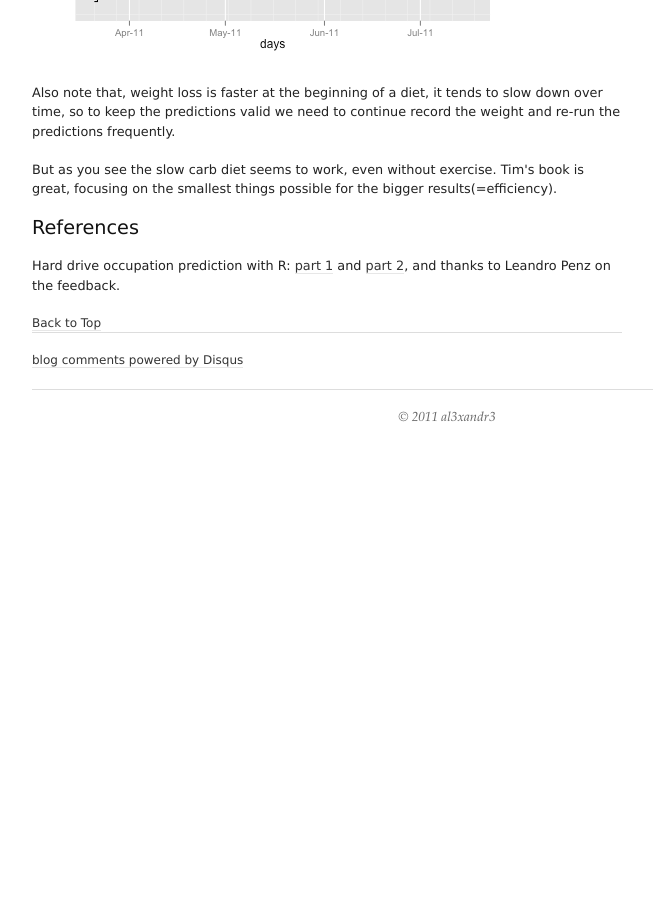
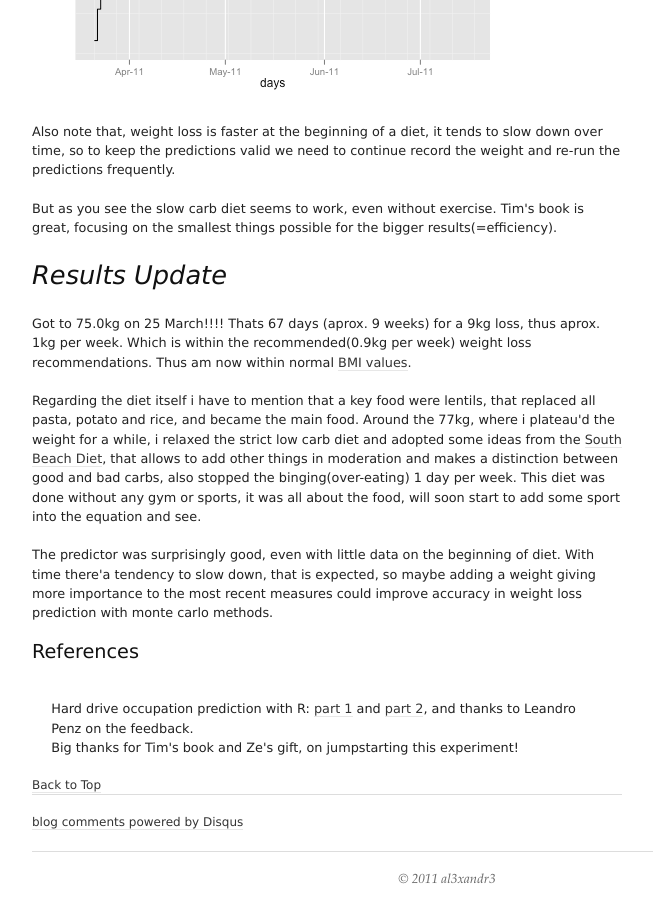
Before and after one commit to al3xandr3/al3xandr3.github.io, a Jekyll site: the page built from _posts/2011-02-05-weight-loss-predictor.html, in a window 1280 px wide and 900 px high, scrolled down 5200 px. Shown: the whole window, without its empty margins (173-826 px from the left). Built offline with Jekyll 4.4.1, drawn with Linux system fonts in a browser that asks for light colours; comment, search, counter and statistics services are not loaded; before the commit the page ends 5648 px from its top, so only the background shows below that; some of the changed text lies outside the part shown.

Commit message:
wloss update

```diff
--- a/_posts/2011-02-05-weight-loss-predictor.html
+++ b/_posts/2011-02-05-weight-loss-predictor.html
@@ -42,7 +42,7 @@ Have been tracking my weight using google spreadsheets, so i can get the data in
 <pre class="src src-R"><span style="color: #b22222;"># </span><span style="color: #b22222;">load the data
 </span>mydata = read.csv(<span style="color: #8b2252;">"http://spreadsheets.google.com/pub?key=0AnypY27pPCJydEwzYWxYWG1CcEpPLVQySTRrWml4OEE&amp;hl=en_GB&amp;single=true&amp;gid=3&amp;output=csv"</span>, header = <span style="color: #228b22;">TRUE</span>, na.strings = <span style="color: #8b2252;">"#VALUE!"</span>)
 
-<span style="color: #b22222;"># </span><span style="color: #b22222;">remove NA's
+<span style="color: #b22222;"># </span><span style="color: #b22222;">re - Something in Javascript? move NA's
 </span>mydata = na.omit(mydata)
 
 <span style="color: #b22222;"># </span><span style="color: #b22222;">Create a new column with the proper date format
@@ -54,12 +54,12 @@ tail(mydata, 5)
 
 
 <pre class="example">
-     timestamp   kg delta       day
-151 2011-03-16 75.6   0.2 Wednesday
-152 2011-03-17 75.5  -0.1  Thursday
-153 2011-03-18 75.6   0.1    Friday
-154 2011-03-19 76.1   0.5  Saturday
-155 2011-03-20 76.0  -0.1    Sunday
+     timestamp   kg delta      day
+159 2011-03-24 75.1  -0.4 Thursday
+160 2011-03-25 74.9  -0.2   Friday
+161 2011-03-26 74.7  -0.2 Saturday
+162 2011-03-27 74.7   0.0   Sunday
+163 2011-03-28 75.0   0.3   Monday
 </pre>
 
 
@@ -107,7 +107,8 @@ gghist(mydata, <span style="color: #8b2252;">"kg"</span>)
 <img src="http://al3xandr3.github.com/img/w-loss-normal.png" alt="http://al3xandr3.github.com/img/w-loss-normal.png" />
 </p>
 <p>
-Its close to normal distribution and says my weight has been mostly(in average) 80.5kg.
+Could probably extract 3 different normal distributions from the above plot. But overall is nor far off from the normal distribution.
+Before diet, for the past 4 years, my weight has been mostly(in average) 80.5kg, going up a lot in the last 6 months or so.
 </p>
 </div>
 </div>
@@ -170,12 +171,12 @@ dietalldays$delta = c(0, kgdelta)
 
 
 <pre class="example">
-    timestamp   kg delta       day
-59 2011-03-16 75.6   0.2 Wednesday
-60 2011-03-17 75.5  -0.1  Thursday
-61 2011-03-18 75.6   0.1    Friday
-62 2011-03-19 76.1   0.5  Saturday
-63 2011-03-20 76.0  -0.1    Sunday
+    timestamp   kg delta      day
+67 2011-03-24 75.1  -0.4 Thursday
+68 2011-03-25 74.9  -0.2   Friday
+69 2011-03-26 74.7  -0.2 Saturday
+70 2011-03-27 74.7   0.0   Sunday
+71 2011-03-28 75.0   0.3   Monday
 </pre>
 
 
@@ -261,7 +262,7 @@ summary(mcDays75)
 
 <pre class="example">
    Min. 1st Qu.  Median    Mean 3rd Qu.    Max.
-  1.000   4.000   7.000   9.641  12.000 119.000
+      0       0       0       0       0       0
 </pre>
 
 
@@ -304,20 +305,40 @@ Also note that, weight loss is faster at the beginning of a diet, it tends to sl
 But as you see the slow carb diet seems to work, even without exercise. Tim's book is great, focusing on the smallest things possible for the bigger results(=efficiency).
 </p>
 </div>
+</div>
 
 </div>
 
-<div class="outline-3" id="outline-container-2_3">
-<h3 id="sec-2_3">References </h3>
-<div class="outline-text-3" id="text-2_3">
+<div class="outline-2" id="outline-container-3">
+<h2 id="sec-3"><i>Results Update</i> </h2>
+<div class="outline-text-2" id="text-3">
 
 
 <p>
-Hard drive occupation prediction with R:
-<a href="http://lpenz.github.com/articles/df0pred-1/index.html">part 1</a> and <a href="http://lpenz.github.com/articles/df0pred-2/index.html">part 2</a>, and thanks to Leandro Penz on the feedback.
-</p></div>
+Got to 75.0kg on 25 March!!!! Thats 67 days (aprox. 9 weeks) for a 9kg loss, thus aprox. 1kg per week. Which is within the recommended(0.9kg per week) weight loss recommendations. Thus am now within normal <a href="http://www.wolframalpha.com/input/?i=bmi+75kg+1.76m">BMI values</a>.
+</p>
+<p>
+Regarding the diet itself i have to mention that a key food were lentils, that replaced all pasta, potato and rice, and became the main food. Around the 77kg, where i plateau'd the weight for a while, i relaxed the strict low carb diet and adopted some ideas from the <a href="http://www.southbeachdiet.com/sbd/publicsite/index.aspx">South Beach Diet</a>, that allows to add other things in moderation and makes a distinction between good and bad carbs, also stopped the binging(over-eating) 1 day per week.
+This diet was done without any gym or sports, it was all about the food, will soon start to add some sport into the equation and see.
+</p>
+<p>
+The predictor was surprisingly good, even with little data on the beginning of diet. With time there'a tendency to slow down, that is expected, so maybe adding a weight giving more importance to the most recent measures could improve accuracy in weight loss prediction with monte carlo methods.
+</p>
+
+</div>
+
+<div class="outline-3" id="outline-container-3_1">
+<h3 id="sec-3_1">References </h3>
+<div class="outline-text-3" id="text-3_1">
+
+
+<ul>
+<li>Hard drive occupation prediction with R: <a href="http://lpenz.github.com/articles/df0pred-1/index.html">part 1</a> and <a href="http://lpenz.github.com/articles/df0pred-2/index.html">part 2</a>, and thanks to Leandro Penz on the feedback.
+</li>
+<li>Big thanks for Tim's book and Ze's gift, on jumpstarting this experiment!
+</li>
+</ul>
+
 </div>
 </div>
-<div id="postamble">
-
 </div>
```
Also changed, not shown: other parts of _posts/2011-02-05-weight-loss-predictor.html (+1 -1 lines), _org/posts/2011-02-05-weight-loss-predictor.org (+28 -18 lines), img/w-loss-normal.png, img/w-loss-week.png.
